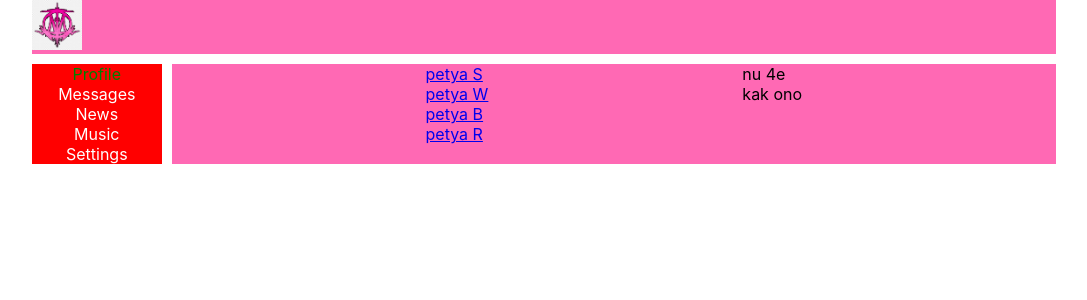
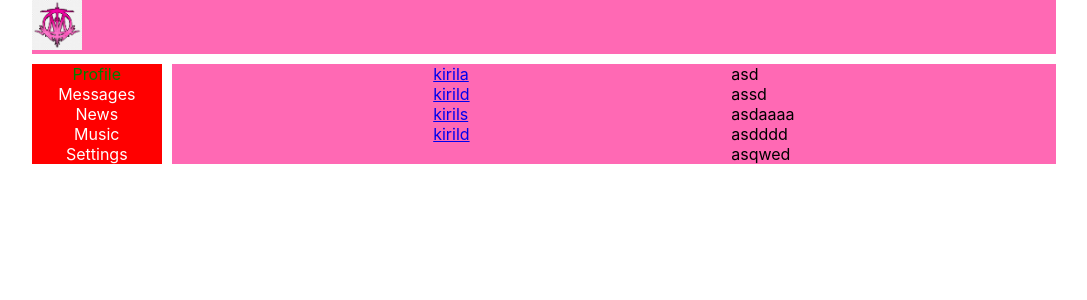
Before and after one commit to Iplatos/newSocial, a React (Create React App) app: page /dialogs in a window 1280 px wide. Shown: the top 300 px of the page, without its empty margins (96-1183 px from the left). Built offline with nearby package versions, Linux system fonts and the light colour scheme.

Commit message:
feat: rerender entire tree

```diff
--- a/src/App.tsx
+++ b/src/App.tsx
@@ -1,4 +1,4 @@
-import React from 'react';
+import React, {useEffect} from 'react';
 import './App.css';
 import {Header} from "./components/Header/Header";
 import {Navbar} from "./components/Navbar/Navbar";
@@ -8,9 +8,32 @@ import {Route, Routes} from "react-router-dom";
 import {News} from "./components/News/News";
 import {Music} from "./components/Music/Music";
 import {Settings} from "./components/Settings/Settings";
+// 33 v 7m
 
+ export type AppPropsType = {
+         messages: MessagesType[]
+         posts: PostsType[]
+         dialogs: DialogsType[]
+}
+export type MessagesType ={
+    id:number
+    userName:string
+}
+export type PostsType = {
+    message:string
+    likesCount:number
+}
+export type DialogsType = {
+    text:string
+}
+export type State = {
+    messages: MessagesType[]
+    posts: PostsType[]
+    dialogs: DialogsType[]
+}
 
-function App() {
+function App(props:State) {
+
     return (
 
             <div className="app-wrapper">
@@ -18,8 +41,8 @@ function App() {
                 <div className={"container"}>
                     <Navbar/>
                 <Routes>
-                    <Route path={"profile"} element={<Profile/>} />
-                    <Route path={"dialogs/*"} element={<Dialogs/>} />
+                    <Route path={"profile"} element={<Profile posts={props.posts}/>} />
+                    <Route path={"dialogs/*"} element={<Dialogs messages={props.messages} dialogs={props.dialogs}/>} />
                     <Route path={"news"} element={<News/>} />
                     <Route path={"music"} element={<Music/>} />
                     <Route path={"settings"} element={<Settings/>} />
--- /dev/null
+++ b/src/Redux/State.ts
@@ -0,0 +1,15 @@
+import {AppPropsType} from "../App";
+import {rerenderEntireTree} from "./rerenderEntireTree";
+
+export let state:AppPropsType = {
+    messages:[{id:1, userName:"kirila"},{id:2, userName:"kirild"},{id:3, userName:"kirils"},{id:4, userName:"kirild"}],
+    posts:[{message: "like", likesCount: 14},{message: "asda", likesCount: 314},{message: "kringe", likesCount: 124} ],
+    dialogs:[{text:'asd'},{text:'assd'},{text:'asdaaaa'},{text:'asdddd'},{text:'asqwed'}]
+}
+export const addPost = (text:string) => {
+    console.log(text)
+    let newPost = {message:text, likesCount:0 }
+    state = {...state, posts:[...state.posts , newPost]}
+    console.log(state)
+    rerenderEntireTree()
+}
--- /dev/null
+++ b/src/Redux/rerenderEntireTree.tsx
@@ -0,0 +1,12 @@
+import ReactDOM from "react-dom";
+import {BrowserRouter} from "react-router-dom";
+import App from "../App";
+import {state} from "./State";
+import React from "react";
+
+export const rerenderEntireTree = () => {
+    ReactDOM.render(
+        <BrowserRouter><App messages={state.messages} dialogs={state.dialogs} posts={state.posts}/></BrowserRouter>,
+        document.getElementById('root')
+);
+}
--- /dev/null
+++ b/src/components/Dialogs/DialogItem/DialogItem.tsx
@@ -0,0 +1,13 @@
+import {NavLink} from "react-router-dom";
+import React from "react";
+
+type DialogItemPropsType = {
+    id:number
+    userName:string
+
+}
+
+export const DialogItem = (props:DialogItemPropsType) => {
+    return (
+        <NavLink to={`dialogs/${props.id}`}> {props.userName}</NavLink>)
+}
--- a/src/components/Dialogs/Dialogs.tsx
+++ b/src/components/Dialogs/Dialogs.tsx
@@ -1,22 +1,26 @@
 import React from 'react';
 import s from "./../../common/Container.module.css"
 import style from "./Dialogs.module.css"
-import {NavLink} from "react-router-dom";
+import {Message} from "./Message/Message";
+import {DialogItem} from "./DialogItem/DialogItem";
+import {DialogsType, MessagesType} from "../../App";
 
-export const Dialogs = () => {
+type DialogsPropsType={
+    dialogs: DialogsType[]
+    messages:MessagesType[]
+}
+
+export const Dialogs = (props:DialogsPropsType) => {
+
     return (
         <div className={s.container}>
             <div className={style.dialogs}>
                 <div className={style.name}>
-                    <NavLink to={"dialogs/1"}>petya S</NavLink>
-                    <NavLink to={"dialogs/2"}>petya W</NavLink>
-                    <NavLink to={"dialogs/3"}>petya B</NavLink>
-                    <NavLink to={"dialogs/4"}>petya R</NavLink>
-
+                    {props.messages.map(user => <DialogItem key={user.id} id={user.id} userName={user.userName}/>)}
                 </div>
                 <div className={style.message}>
-                    <div>nu 4e</div>
-                    <div>kak ono</div>
+                    {props.dialogs.map(m=> <Message key={m.text} message={m.text}/> )}
+
                 </div>
             </div>
         </div>
--- /dev/null
+++ b/src/components/Dialogs/Message/Message.tsx
@@ -0,0 +1,10 @@
+import React from "react";
+
+type MessagePropsType = {
+    message:string
+}
+export const Message = (props:MessagePropsType) => {
+    return (
+        <div>{props.message}</div>
+    )
+}
--- a/src/components/Profile/Profile.tsx
+++ b/src/components/Profile/Profile.tsx
@@ -1,14 +1,22 @@
 import React from 'react';
-import s from "./Profile.module.css"
 import {MyPosts} from "../myPosts/MyPosts";
 import style from "./../../common/Container.module.css"
-export const Profile = () => {
+import {ProfileInfo} from "./ProfileInfo/ProfileInfo";
+import {PostsType} from "../../App";
+
+
+type ProfileType = {
+    posts: PostsType[]
+}
+export const Profile = (props:ProfileType) => {
+
+
+
     return (
         <div className={style.container}>
-            <div className={s.img}><textarea></textarea>
-                <button>add posts</button>
-            </div>
-            <MyPosts/>
+            <ProfileInfo/>
+
+            <MyPosts posts={props.posts}/>
         </div>
     );
 };
--- /dev/null
+++ b/src/components/Profile/ProfileInfo/ProfileInfo.tsx
@@ -0,0 +1,8 @@
+import React from 'react';
+import s from "../Profile.module.css";
+
+export const ProfileInfo = () => {
+    return (
+        <div className={s.img}></div>
+    );
+};
--- a/src/components/myPosts/MyPosts.tsx
+++ b/src/components/myPosts/MyPosts.tsx
@@ -1,12 +1,29 @@
-import React from 'react';
+import React, {RefObject} from 'react';
 import {Post} from "./Post/Post";
+import {PostsType} from "../../App";
+import {addPost} from "../../Redux/State";
 
-export const MyPosts = () => {
+type PropsType = {
+    posts: PostsType[]
+}
+
+export const MyPosts = (props: PropsType) => {
+
+    let newPostElement = React.createRef<HTMLTextAreaElement>()
+
+    const addPostClick = (e: RefObject<HTMLTextAreaElement>) => {
+            let text = e.current?.value
+        if (text) {
+            addPost(text)
+        }
+
+    }
     return (
         <div>
-            <Post message ={"hello"} likesCount={10}/>
-            <Post message ={"do you"} likesCount={140}/>
-            <Post message={"like"} likesCount={14}/>
+            <textarea ref={newPostElement}></textarea>
+            <button onClick={() => addPostClick(newPostElement)}>add posts</button>
+            {props.posts.map(p => <Post key={p.message} message={p.message} likesCount={p.likesCount}/>)}
+
         </div>
     );
 };
--- a/src/index.tsx
+++ b/src/index.tsx
@@ -3,8 +3,7 @@ import ReactDOM from 'react-dom';
 import './index.css';
 import App from './App';
 import {BrowserRouter} from "react-router-dom";
+import {state} from "./Redux/State"
+import {rerenderEntireTree} from "./Redux/rerenderEntireTree";
 
-ReactDOM.render(
-    <BrowserRouter><App/></BrowserRouter>,
-  document.getElementById('root')
-);
+rerenderEntireTree()
```
